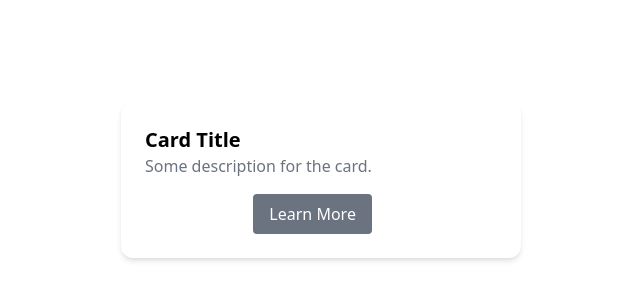
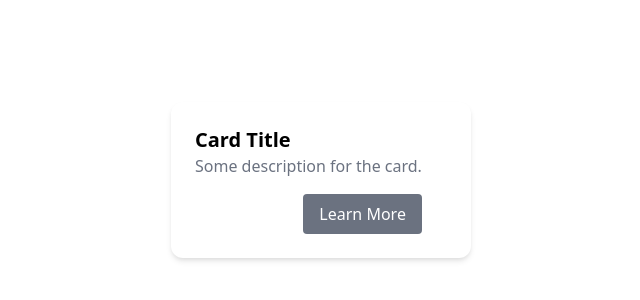
Before and after one commit to bydesign21/mt-olive-church, a plain HTML site: page index.html in a window 1280 px wide. Shown: the part 220-520 px from the top of the page, without its empty margins (319-959 px from the left). Drawn offline with nearby package versions, Linux system fonts and the light colour scheme.

Commit message:
6th commit

```diff
--- a/index.html
+++ b/index.html
@@ -8,7 +8,7 @@
     <link href="https://cdn.jsdelivr.net/npm/tailwindcss@2.2.19/dist/tailwind.min.css" rel="stylesheet">
 </head>
 <body class="bg-white flex items-center justify-center h-screen">
-    <div style="min-width: 400px;" class="bg-white p-6 max-w-sm mx-auto rounded-xl shadow-md flex items-center space-x-4">
+    <div style="width: 300px;" class="bg-white p-6 max-w-sm mx-auto rounded-xl shadow-md flex items-center space-x-4">
         <div>
             <h2 class="text-xl font-semibold">Card Title</h2>
             <p class="text-gray-500">Some description for the card.</p>
```
